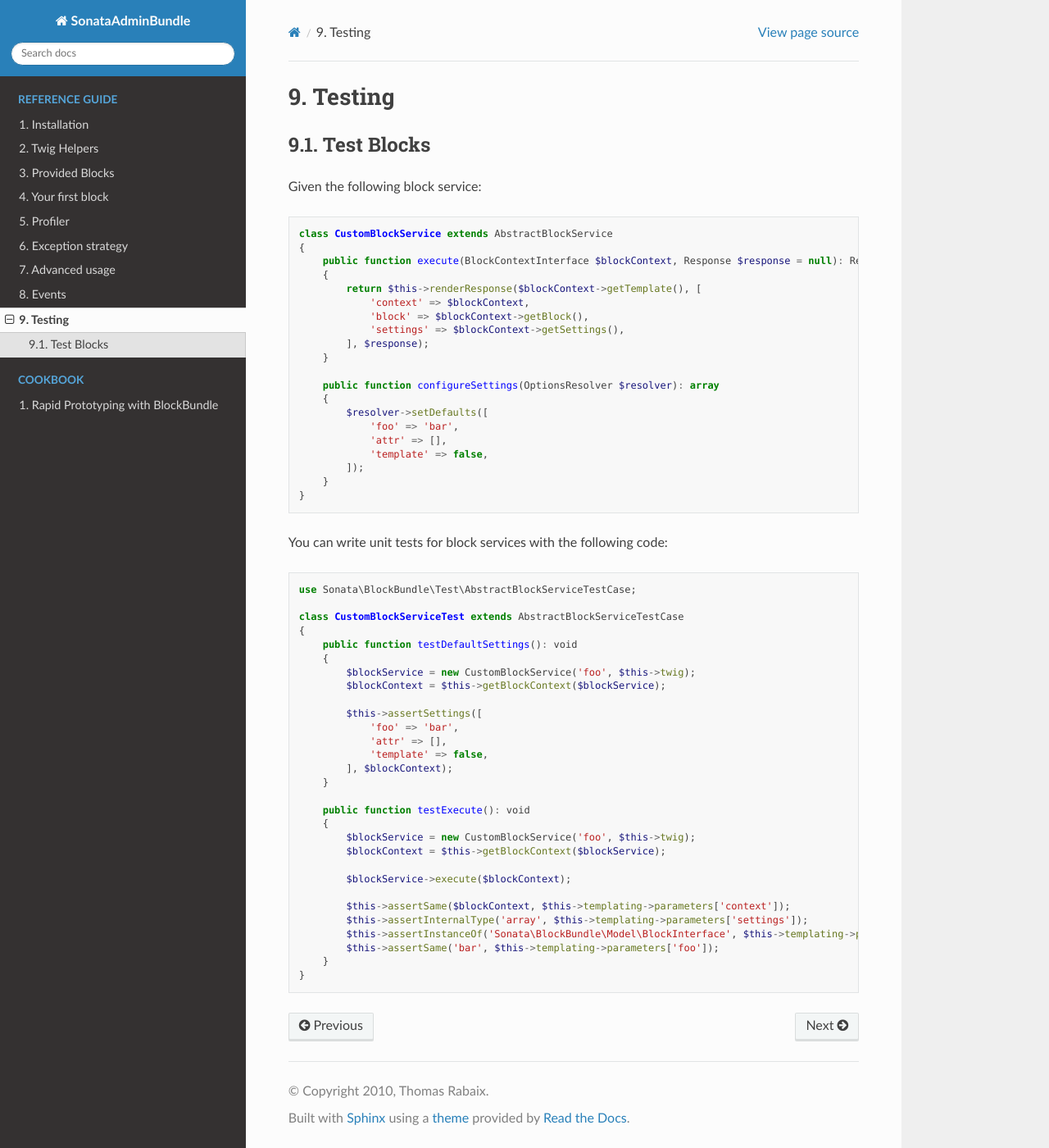
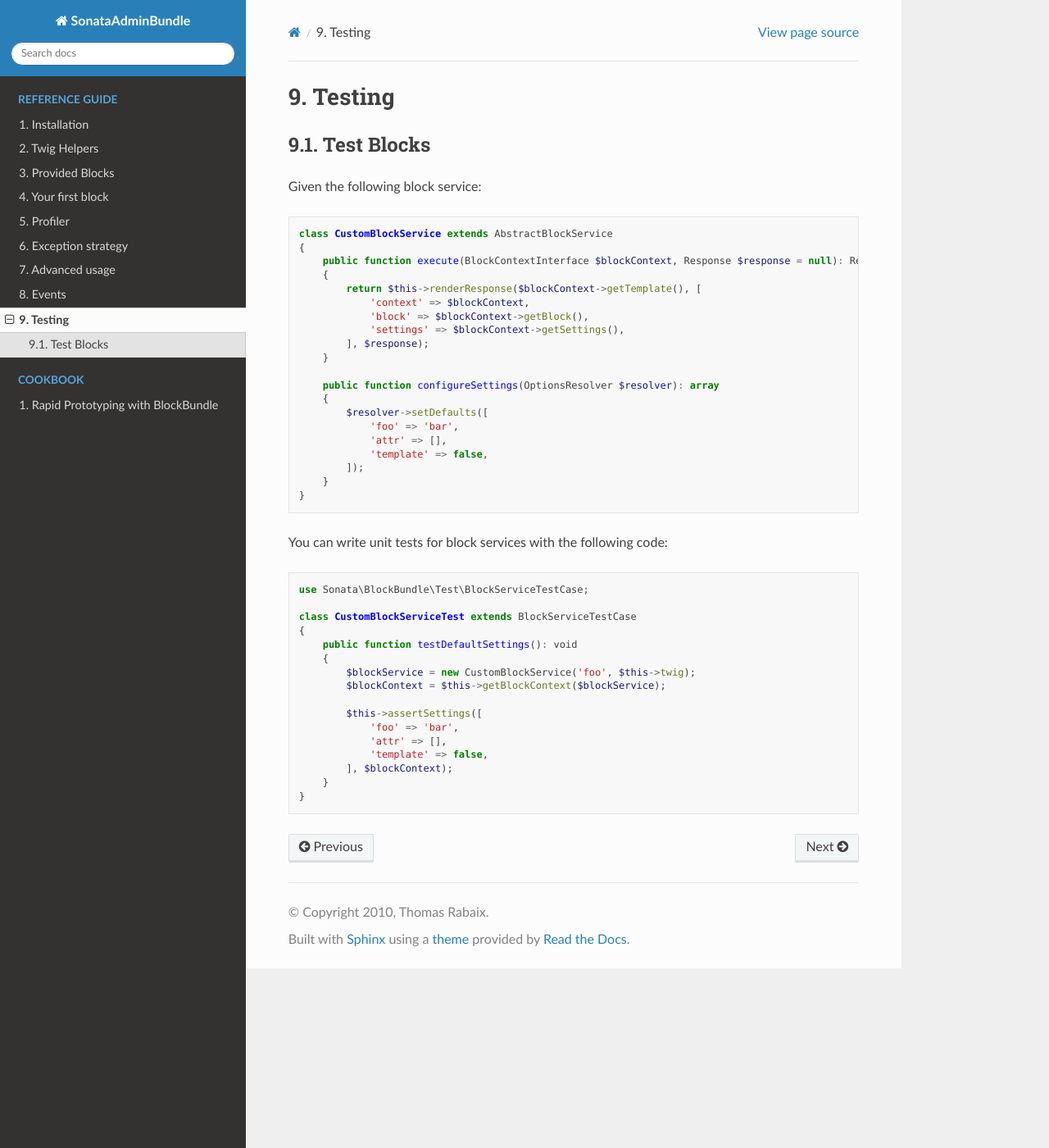
Before and after one commit to sonata-project/SonataBlockBundle, a Sphinx documentation site: the page built from docs/reference/testing.rst, in a window 1280 px wide and 1400 px high. Shown: the whole window at 82% size. Built offline with Sphinx 7.4.7 and the Read the Docs theme 3.1.0, drawn with Linux system fonts in a browser that asks for light colours.

Commit message:
fixes BlockServiceTestCase (#1229)

```diff
--- a/docs/reference/testing.rst
+++ b/docs/reference/testing.rst
@@ -32,9 +32,9 @@ Given the following block service::
 
 You can write unit tests for block services with the following code::
 
-    use Sonata\BlockBundle\Test\AbstractBlockServiceTestCase;
+    use Sonata\BlockBundle\Test\BlockServiceTestCase;
 
-    class CustomBlockServiceTest extends AbstractBlockServiceTestCase
+    class CustomBlockServiceTest extends BlockServiceTestCase
     {
         public function testDefaultSettings(): void
         {
@@ -47,17 +47,4 @@ You can write unit tests for block services with the following code::
                 'template' => false,
             ], $blockContext);
         }
-
-        public function testExecute(): void
-        {
-            $blockService = new CustomBlockService('foo', $this->twig);
-            $blockContext = $this->getBlockContext($blockService);
-
-            $blockService->execute($blockContext);
-
-            $this->assertSame($blockContext, $this->templating->parameters['context']);
-            $this->assertInternalType('array', $this->templating->parameters['settings']);
-            $this->assertInstanceOf('Sonata\BlockBundle\Model\BlockInterface', $this->templating->parameters['block']);
-            $this->assertSame('bar', $this->templating->parameters['foo']);
-        }
     }
```
